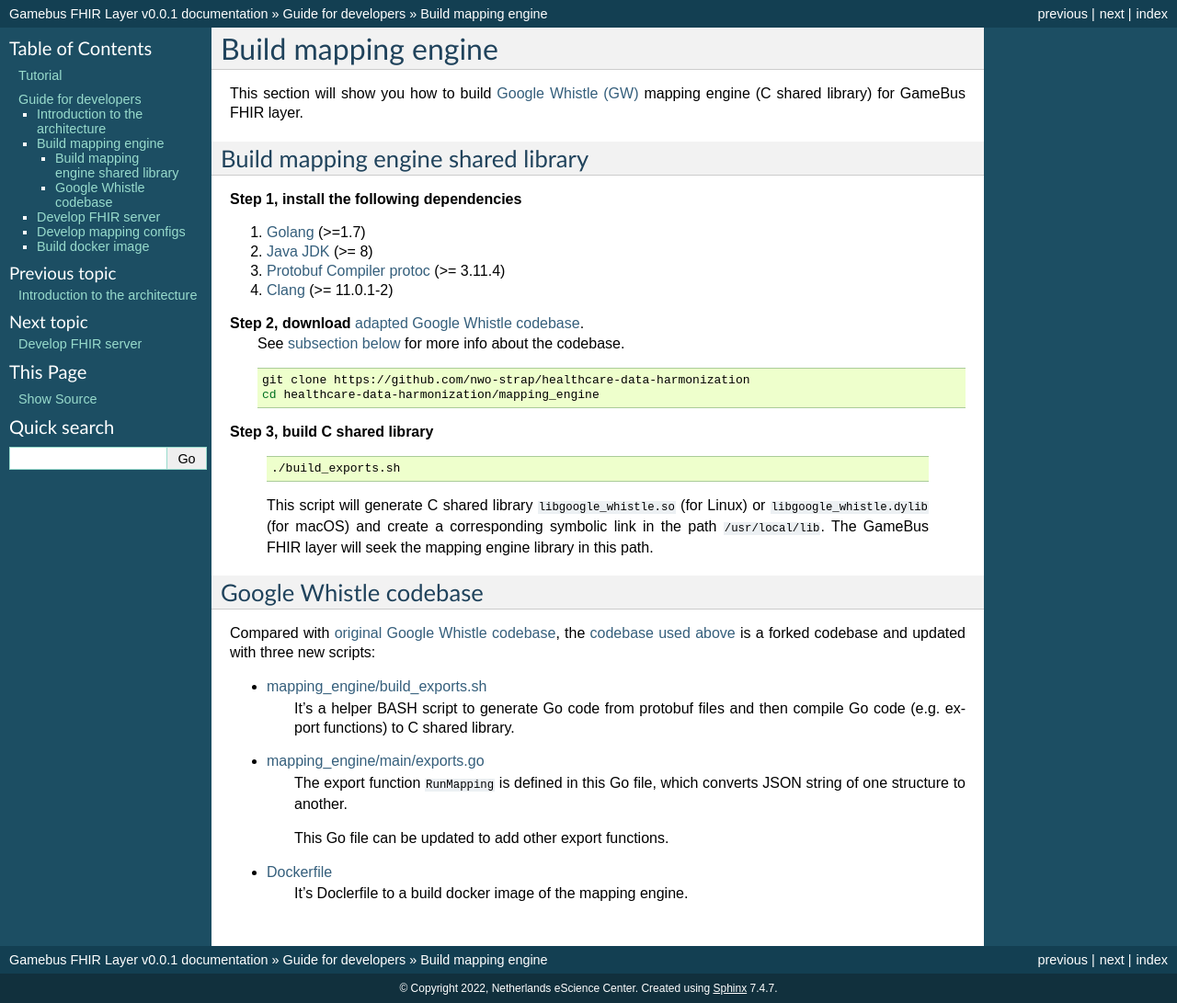
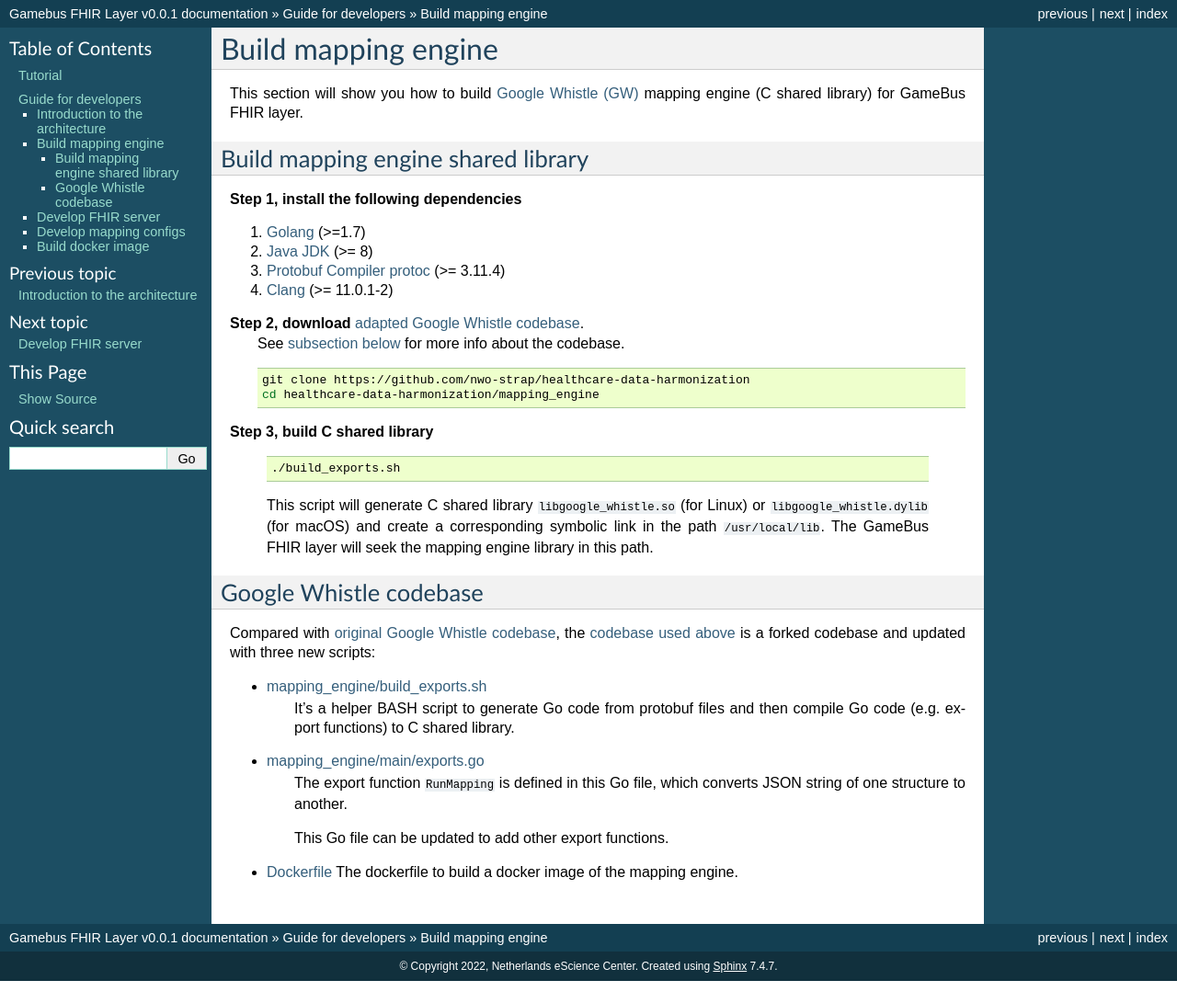
Before and after one commit to nwo-strap/gamebus-fhir-layer, a Sphinx documentation site: the page built from docs/source/dev2_build_gw_engine.rst, in a window 1280 px wide. Shown: the whole page at 92% size. Built offline with Sphinx 7.4.7, drawn with Linux system fonts in a browser that asks for light colours; after the commit the page ends 1067 px from its top, so only the background shows below that.

Commit message:
docs: correct typo in dev2_build_gw_engine.rst
Co-authored-by: dsmits <djura.smits@gmail.com>

```diff
--- a/docs/source/dev2_build_gw_engine.rst
+++ b/docs/source/dev2_build_gw_engine.rst
@@ -55,7 +55,7 @@
    This Go file can be updated to add other export functions.
 
 - `Dockerfile`_
-   It's Doclerfile to a build docker image of the mapping engine.
+  The dockerfile to build a docker image of the mapping engine.
 
 
 .. _Google Whistle (GW): https://github.com/nwo-strap/healthcare-data-harmonization
```
